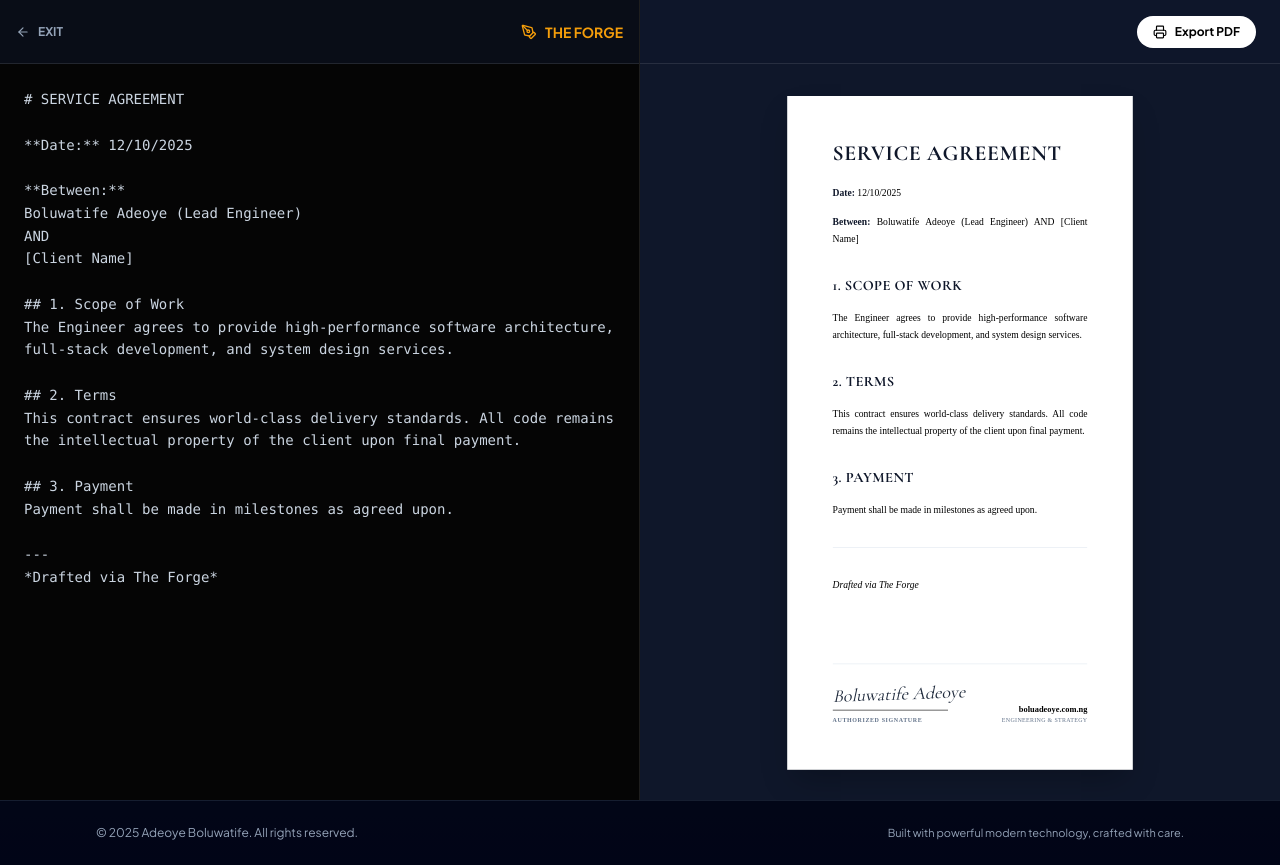
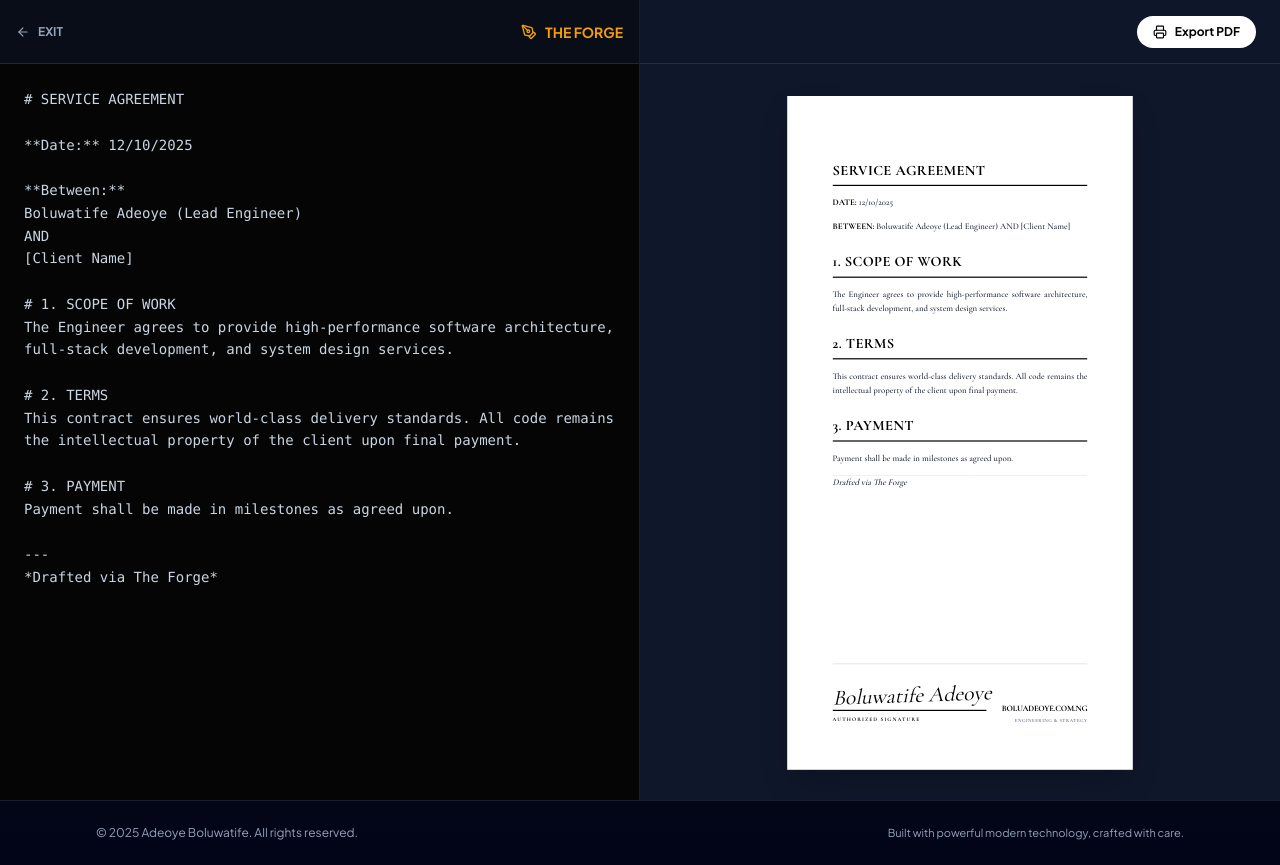
Before and after one commit to boluadeoye/world-class-blog-frontend, a Next.js app: page /tools/pdf in a window 1280 px wide. Built offline with nearby package versions, Linux system fonts and the light colour scheme.

Commit message:
Feat: Upgrade Contract Forge to authoritative legal design with heavy typography

```diff
--- a/src/app/tools/pdf/page.js
+++ b/src/app/tools/pdf/page.js
@@ -15,13 +15,13 @@ Boluwatife Adeoye (Lead Engineer)
 AND
 [Client Name]
 
-## 1. Scope of Work
+# 1. SCOPE OF WORK
 The Engineer agrees to provide high-performance software architecture, full-stack development, and system design services.
 
-## 2. Terms
+# 2. TERMS
 This contract ensures world-class delivery standards. All code remains the intellectual property of the client upon final payment.
 
-## 3. Payment
+# 3. PAYMENT
 Payment shall be made in milestones as agreed upon.
 
 ---
@@ -33,37 +33,89 @@ Payment shall be made in milestones as agreed upon.
     }, 100);
   };
 
-  // The Document Component
+  // === THE AUTHORITATIVE DOCUMENT ===
   const DocumentPaper = () => (
     <div
-      className="bg-white text-slate-900 w-full max-w-[210mm] min-h-[297mm] p-[20mm] shadow-2xl relative flex flex-col justify-between mx-auto"
-      style={{ fontFamily: 'serif' }}
+      className="bg-white text-black w-full max-w-[210mm] min-h-[297mm] p-[20mm] shadow-2xl relative flex flex-col justify-between mx-auto overflow-hidden"
+      style={{ fontFamily: 'var(--font-serif)' }}
     >
-      <header className="border-b-2 border-slate-900 pb-6 mb-8 flex justify-between items-end">
-        <div>
-          <h1 className="text-4xl font-bold tracking-tight uppercase leading-none text-black">Boluwatife<br/>Adeoye</h1>
-          <p className="text-xs font-bold tracking-[0.3em] uppercase mt-3 text-slate-500">Lead Software Engineer</p>
+      {/* WATERMARK */}
+      <div className="absolute top-1/2 left-1/2 -translate-x-1/2 -translate-y-1/2 text-[400px] font-bold text-slate-50 opacity-[0.04] pointer-events-none select-none z-0">
+        BA
+      </div>
+
+      {/* HEADER */}
+      <header className="relative z-10 border-b-4 border-black pb-8 mb-10 flex justify-between items-start">
+        <div className="flex flex-col">
+          <h1 className="text-5xl font-black tracking-tighter uppercase leading-[0.9]">
+            Boluwatife<br/>Adeoye
+          </h1>
+          <div className="flex items-center gap-3 mt-3">
+            <div className="h-1 w-12 bg-black"></div>
+            <p className="text-xs font-bold tracking-[0.4em] uppercase">Lead Engineer</p>
+          </div>
         </div>
-        <div className="w-14 h-14 border-2 border-slate-900 rounded-full flex items-center justify-center font-bold text-xl tracking-tighter text-black">
-          BA
+
+        {/* THE BOLD HERO LOGO */}
+        <div className="w-24 h-24 border-[6px] border-black flex items-center justify-center">
+          <span className="text-5xl font-black tracking-tighter">BA</span>
         </div>
       </header>
 
-      <div className="flex-1 prose prose-slate max-w-none prose-p:text-justify prose-headings:uppercase prose-headings:tracking-wide prose-li:marker:text-black text-black">
-        <ReactMarkdown>{content}</ReactMarkdown>
+      {/* BODY (Intelligent Rendering) */}
+      <div className="relative z-10 flex-1">
+        <ReactMarkdown
+          components={{
+            // H1: Section Headers (Massive, Uppercase, Underlined)
+            h1: ({node, ...props}) => (
+              <h1 className="text-2xl font-black uppercase tracking-wide border-b-2 border-black pb-2 mt-8 mb-4" {...props} />
+            ),
+            // H2: Sub-headers (Bold, Serif)
+            h2: ({node, ...props}) => (
+              <h2 className="text-xl font-bold uppercase mt-6 mb-3 text-slate-800" {...props} />
+            ),
+            // P: Justified, Medium Weight for readability
+            p: ({node, ...props}) => (
+              <p className="text-justify text-[11pt] leading-[1.6] font-medium mb-4 text-slate-900" {...props} />
+            ),
+            // Strong: Heavy Black & Uppercase for defined terms
+            strong: ({node, ...props}) => (
+              <strong className="font-black text-black uppercase" {...props} />
+            ),
+            // Lists: Custom Square Bullets
+            ul: ({node, ...props}) => <ul className="list-none pl-0 mb-4" {...props} />,
+            li: ({node, ...props}) => (
+              <li className="flex items-start gap-3 mb-2 text-[11pt] font-medium">
+                <span className="mt-1.5 w-1.5 h-1.5 bg-black shrink-0"></span>
+                <span>{props.children}</span>
+              </li>
+            ),
+            // Blockquote: Legal Note style
+            blockquote: ({node, ...props}) => (
+              <blockquote className="border-l-4 border-black pl-4 py-2 my-6 italic font-medium text-slate-700 bg-slate-50" {...props} />
+            ),
+          }}
+        >
+          {content}
+        </ReactMarkdown>
       </div>
 
-      <footer className="mt-16 pt-8 border-t border-slate-200 flex justify-between items-end">
-        <div className="flex flex-col gap-2">
-          <div className="font-serif italic text-3xl text-slate-800 transform -rotate-2 text-black">
-            Boluwatife Adeoye
+      {/* FOOTER */}
+      <footer className="relative z-10 mt-16 pt-8 border-t border-slate-300 flex justify-between items-end">
+        <div className="flex flex-col gap-4">
+          {/* Signature Line */}
+          <div className="flex flex-col">
+            <div className="font-serif italic text-4xl text-black transform -rotate-2 mb-1">
+              Boluwatife Adeoye
+            </div>
+            <div className="h-0.5 w-64 bg-black"></div>
+            <p className="text-[9px] uppercase tracking-[0.2em] font-bold mt-2">Authorized Signature</p>
           </div>
-          <div className="h-px w-48 bg-black"></div>
-          <p className="text-[10px] uppercase tracking-widest font-bold text-slate-500">Authorized Signature</p>
         </div>
+
         <div className="text-right">
-          <p className="text-sm font-bold text-black">boluadeoye.com.ng</p>
-          <p className="text-[10px] text-slate-500 uppercase tracking-wider">Engineering & Strategy</p>
+          <p className="text-sm font-black text-black tracking-tight">BOLUADEOYE.COM.NG</p>
+          <p className="text-[8px] font-bold text-slate-500 uppercase tracking-widest mt-1">Engineering & Strategy</p>
         </div>
       </footer>
     </div>
@@ -143,7 +195,7 @@ Payment shall be made in milestones as agreed upon.
             <button onClick={() => setShowPreview(false)} className="text-slate-400 flex items-center gap-2 text-xs font-bold uppercase">
               <X size={16} /> Edit
             </button>
-            <span className="text-white font-bold text-sm">Preview</span>
+            <span className="text-white font-bold text-sm">Document Preview</span>
             <button
               onClick={handlePrint}
               className="px-3 py-1.5 rounded bg-amber-500 text-black text-xs font-bold uppercase shadow-lg"
```
